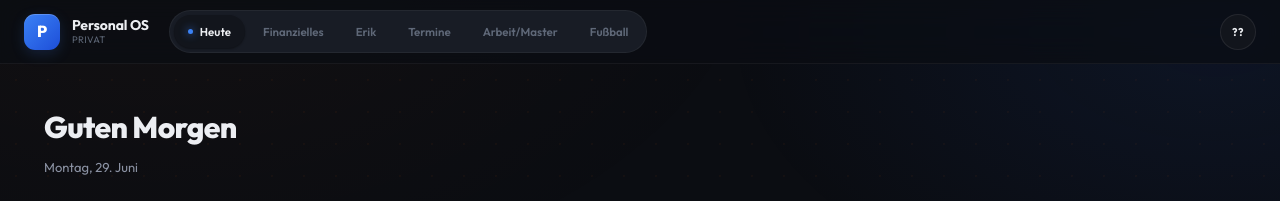
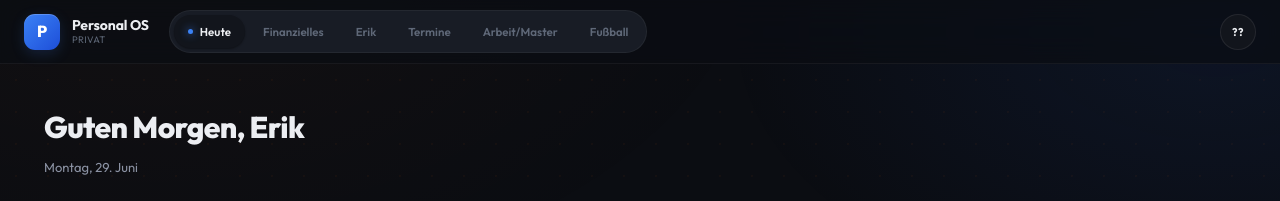
Before and after one commit to Erik10-b/personal-os, a Next.js app: page /heute in a window 1280 px wide. Shown: the top 201 px of the page. Built offline with nearby package versions, Linux system fonts and the light colour scheme; no server answers; the database is empty.

Commit message:
Begruessung auf Heute-Seite: Erik statt E-Mail-Praefix
Name war bisher aus der E-Mail-Adresse abgeleitet (erik.wolters99).
Da es ohnehin nur einen Nutzer gibt, ist der Name jetzt fest "Erik".

```diff
--- a/app/(app)/heute/page.tsx
+++ b/app/(app)/heute/page.tsx
@@ -1,5 +1,4 @@
 import Link from "next/link";
-import { createClient } from "@/lib/supabase/server";
 import { getDashboardData } from "@/lib/services/dashboard";
 import { getRecentActivity } from "@/lib/services/activity";
 import { getNetWorthSnapshots } from "@/lib/services/netWorth";
@@ -36,9 +35,7 @@ export default async function HeutePage() {
     getGoals("week"),
     getMealsForDate(todayStr0),
   ]);
-  const supabase = await createClient();
-  const { data: userData } = await supabase.auth.getUser();
-  const name = (userData.user?.email ?? "").split("@")[0];
+  const name = "Erik";
 
   const now = new Date();
   const dateLabel = now.toLocaleDateString("de-DE", {
```
